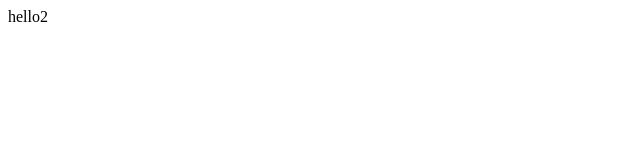
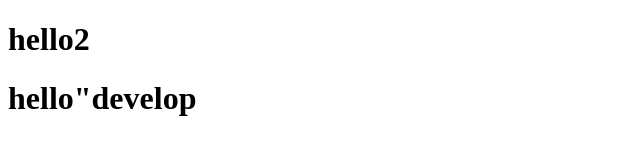
Before and after one commit to bigbabom/gitdemo, a plain HTML site: page index2.html in a window 1280 px wide. Shown: the whole page, without its empty margins (0-640 px from the left). Drawn offline with Linux system fonts and the light colour scheme.

Commit message:
develop first commit

```diff
--- a/index2.html
+++ b/index2.html
@@ -7,6 +7,7 @@
     <title>Document</title>
 </head>
 <body>
-    hello2
+    <h1>hello2</h1>
+    <h1>hello"develop</h1>
 </body>
 </html>
```
